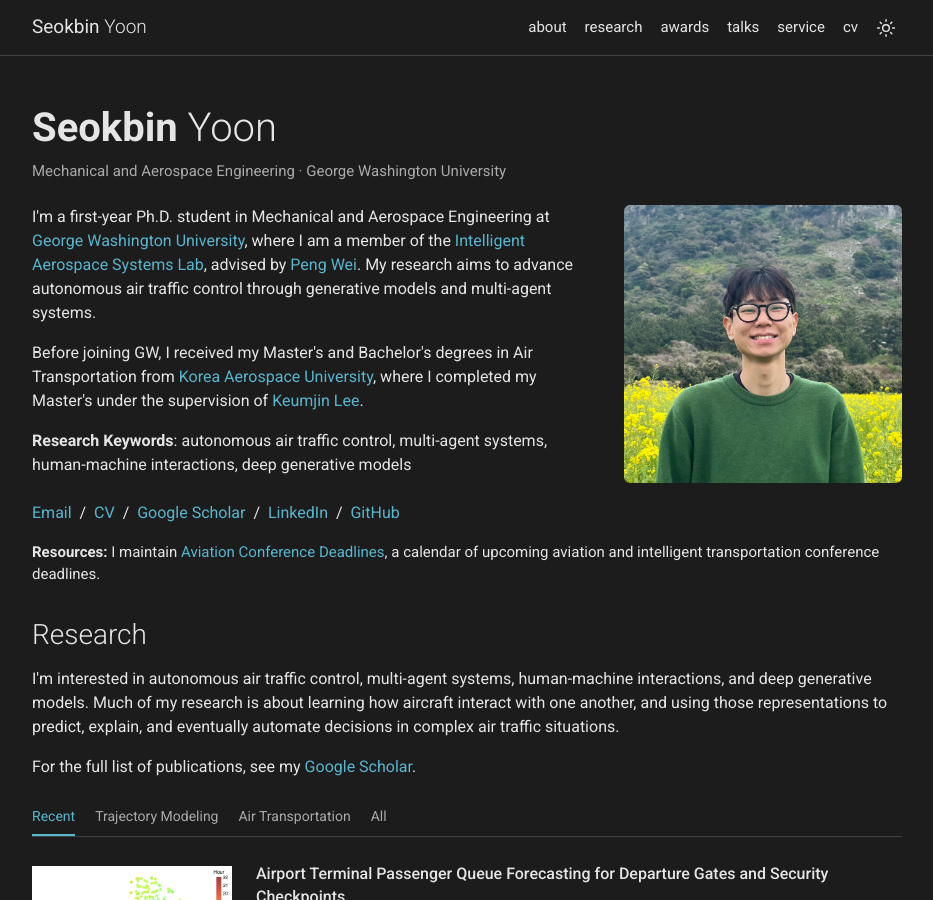
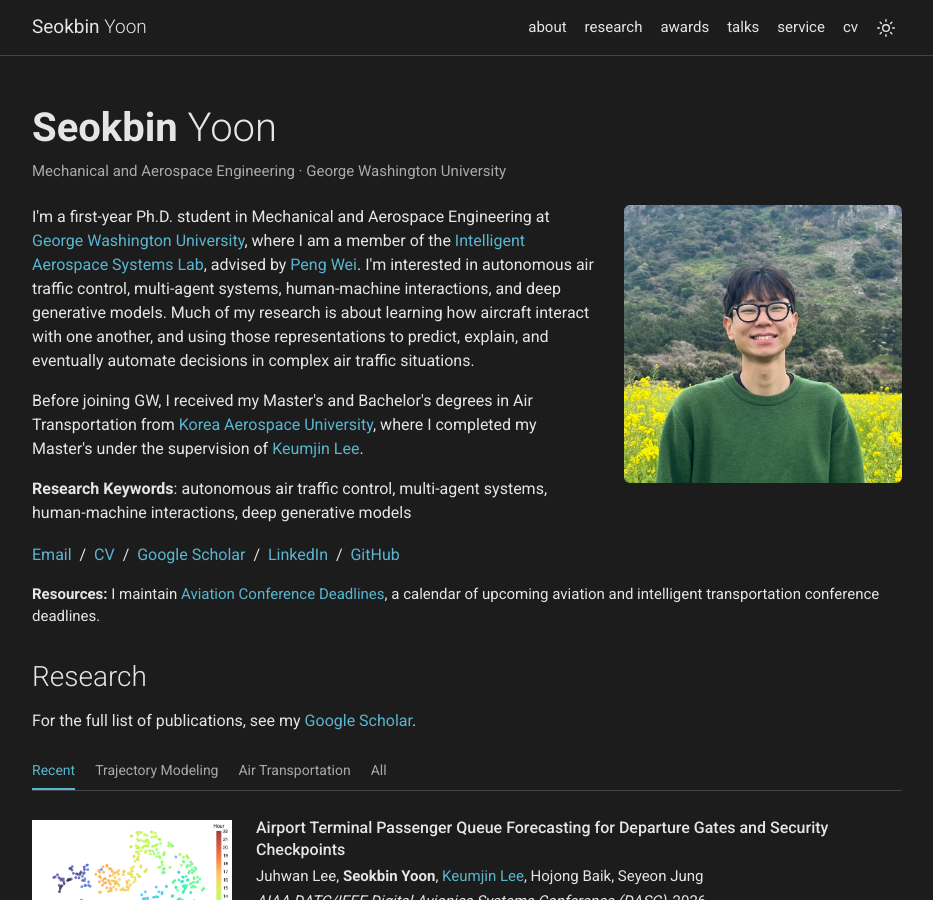
Before and after one commit to seokbinyoon96/seokbinyoon96.github.io, a Jekyll site: the page built from index.html, in a window 1280 px wide and 900 px high. Shown: the whole window, without its empty margins (173-1106 px from the left). Built offline with Jekyll 4.4.1, drawn with Linux system fonts in a browser that asks for light colours; some of the changed lines change nothing that is shown.

Commit message:
Move research overview into introductory biography

```diff
--- a/index.html
+++ b/index.html
@@ -11,8 +11,11 @@
       <a href="https://web.seas.gwu.edu/pwei/people/">Intelligent Aerospace Systems Lab</a>,
       advised by
       <a href="https://scholar.google.com/citations?user=1cfltHsAAAAJ">Peng Wei</a>.
-      My research aims to advance autonomous air traffic control through generative models
-      and multi-agent systems.
+      I'm interested in autonomous air traffic control, multi-agent systems,
+      human-machine interactions, and deep generative models. Much of my research
+      is about learning how aircraft interact with one another, and using those
+      representations to predict, explain, and eventually automate decisions in
+      complex air traffic situations.
     </p>
 
     <p>
@@ -49,11 +52,6 @@
 
   <section id="research" aria-labelledby="research-title">
     <h2 id="research-title">Research</h2>
-    <p>I'm interested in autonomous air traffic control, multi-agent systems,
-      human-machine interactions, and deep generative models. Much of my research
-      is about learning how aircraft interact with one another, and using those
-      representations to predict, explain, and eventually automate decisions in
-      complex air traffic situations.</p>
     <p>For the full list of publications, see my
       <a href="https://scholar.google.com/citations?user=tcjmyp4AAAAJ">Google Scholar</a>.</p>
     <div id="publications"></div>
```
